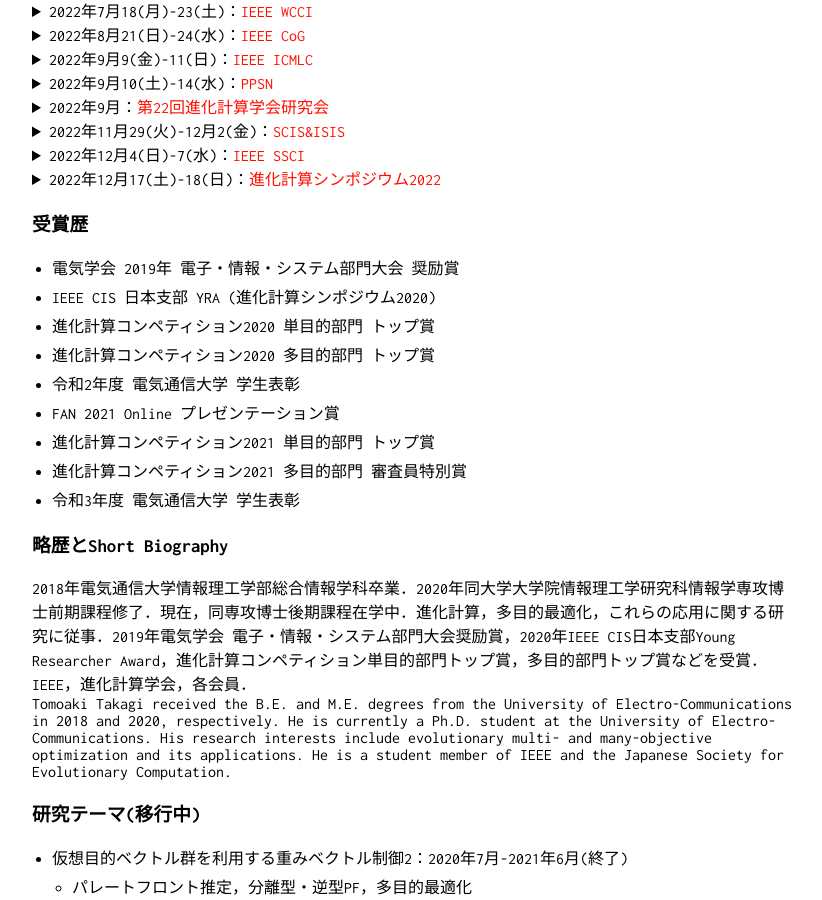
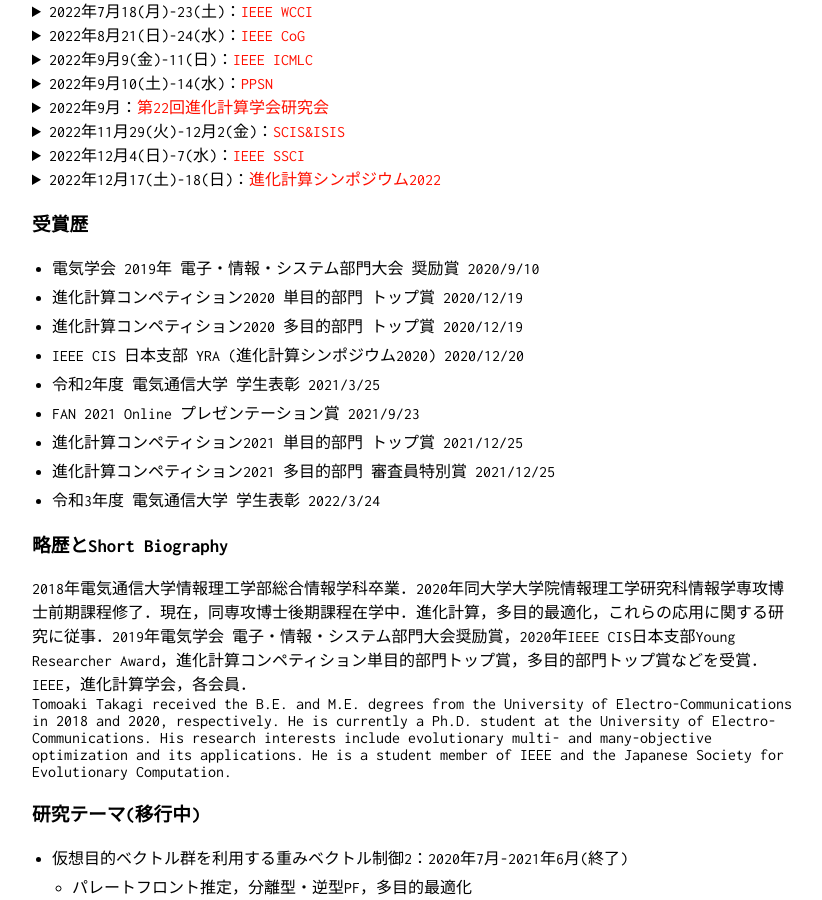
Before and after one commit to tomtkg/tomtkg.github.io, a Jekyll site: the page built from memo.md, in a window 1280 px wide and 900 px high, scrolled down 544 px. Shown: the whole window, without its empty margins (228-1050 px from the left). Built offline with Jekyll 4.4.1, drawn with Linux system fonts in a browser that asks for light colours.

Commit message:
Update memo.md

```diff
--- a/memo.md
+++ b/memo.md
@@ -41,15 +41,15 @@ title: Tom TKG's Homepage
 会場：札幌　申込〆切：　　原稿〆切：　　採択通知：</details>
 
 ### 受賞歴
-- 電気学会 2019年 電子・情報・システム部門大会 奨励賞
-- IEEE CIS 日本支部 YRA (進化計算シンポジウム2020)
-- 進化計算コンペティション2020 単目的部門 トップ賞
-- 進化計算コンペティション2020 多目的部門 トップ賞
-- 令和2年度 電気通信大学 学生表彰
-- FAN 2021 Online プレゼンテーション賞
-- 進化計算コンペティション2021 単目的部門 トップ賞
-- 進化計算コンペティション2021 多目的部門 審査員特別賞
-- 令和3年度 電気通信大学 学生表彰
+- 電気学会 2019年 電子・情報・システム部門大会 奨励賞 2020/9/10
+- 進化計算コンペティション2020 単目的部門 トップ賞 2020/12/19
+- 進化計算コンペティション2020 多目的部門 トップ賞 2020/12/19
+- IEEE CIS 日本支部 YRA (進化計算シンポジウム2020) 2020/12/20
+- 令和2年度 電気通信大学 学生表彰 2021/3/25
+- FAN 2021 Online プレゼンテーション賞 2021/9/23
+- 進化計算コンペティション2021 単目的部門 トップ賞 2021/12/25
+- 進化計算コンペティション2021 多目的部門 審査員特別賞 2021/12/25
+- 令和3年度 電気通信大学 学生表彰 2022/3/24
 
 ### 略歴とShort Biography
 2018年電気通信大学情報理工学部総合情報学科卒業．2020年同大学大学院情報理工学研究科情報学専攻博士前期課程修了．現在，同専攻博士後期課程在学中．進化計算，多目的最適化，これらの応用に関する研究に従事．2019年電気学会 電子・情報・システム部門大会奨励賞，2020年IEEE CIS日本支部Young Researcher Award，進化計算コンペティション単目的部門トップ賞，多目的部門トップ賞などを受賞．IEEE，進化計算学会，各会員．
```
